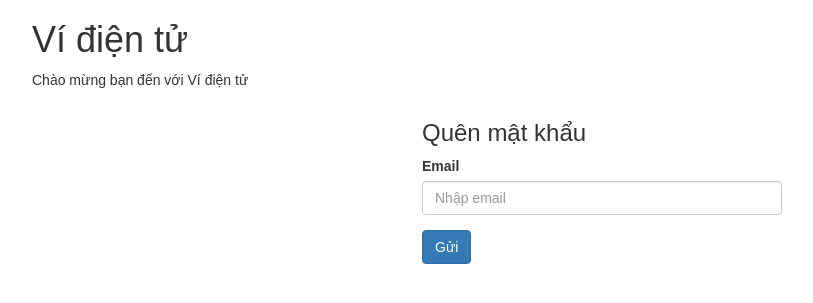
After one commit to hoangkhacphuc/vi_dien_tu, a PHP site: page /forgot-password.php in a window 1280 px wide. The commit adds this page. Shown: the top 303 px of the page, without its empty margins (38-851 px from the left). Run offline with PHP 8.4, Linux system fonts and the light colour scheme; some libraries are stand-ins or nearby versions.

Commit message:
done forgot password

```diff
--- a/BE.php
+++ b/BE.php
@@ -4,8 +4,8 @@
     // Lấy múi giờ Việt Nam
     date_default_timezone_set('Asia/Ho_Chi_Minh');
 
-    $Email_send = '';
-    $PassEmail_send = '';
+    $Email_send = 'kenplaygirl@gmail.com';
+    $PassEmail_send = 'Kenplaygirl2402hoangkhacphuc';
 
     // Kiểm tra hành động API
     $action = "";
@@ -243,7 +243,89 @@
         apiResponse(200, "Đổi mật khẩu thành công");
     }
 
+    if ($action == "forgot-password") {
+        if (isLoggedIn())
+        {
+            apiResponse(400, "Bạn đã đăng nhập");
+            return;
+        }
+        // check isset email
+        if (!isset($_POST['email']) || empty($_POST['email'])) {
+            apiResponse(400, "Thiếu thông tin");
+            return;
+        }
+        // Gán giá trị
+        $email = $_POST['email'];
+        $sql = "SELECT * FROM account WHERE email = '$email'";
+        $result = mysqli_query($conn, $sql);
+        if (mysqli_num_rows($result) == 0) {
+            apiResponse(400, "Email không tồn tại");
+            return;
+        }
+        $row = mysqli_fetch_assoc($result);
+        $user_id = $row['id'];
+        $name = $row['name'];
+        $pass = randomString(6);
+        $otp = randomNumber(6);
 
+        $sql = "UPDATE account SET otp = '$otp', otp_created = NOW() WHERE id = '$user_id'";
+        $result = mysqli_query($conn, $sql);
+        // Send mail
+        $send = sendMail($name, $email, "Quên mật khẩu", "OTP : $otp<br>Lưu ý: Mã OTP chỉ có hiệu lực trong vòng 1 phút");
+        if ($send) {
+            apiResponse(200, "Đã gửi mã OTP đến email");
+        } else {
+            apiResponse(400, "Gửi mã OTP thất bại");
+        }
+    }
+
+    if ($action == "verify-otp") {
+        if (isLoggedIn())
+        {
+            apiResponse(400, "Bạn đã đăng nhập");
+            return;
+        }
+        // check isset otp, email, new-password, confirm-password
+        if (!isset($_POST['otp']) || !isset($_POST['email']) || !isset($_POST['new-password']) || !isset($_POST['confirm-password']) || empty($_POST['otp']) || empty($_POST['email']) || empty($_POST['new-password']) || empty($_POST['confirm-password'])) {
+            apiResponse(400, "Thiếu thông tin");
+            return;
+        }
+        // Gán giá trị
+        $otp = $_POST['otp'];
+        $email = $_POST['email'];
+        $new_password = $_POST['new-password'];
+        $confirm_password = $_POST['confirm-password'];
+        if ($new_password != $confirm_password) {
+            apiResponse(400, "Mật khẩu không khớp");
+            return;
+        }
+
+        $sql = "SELECT * FROM account WHERE email = '$email'";
+        $result = mysqli_query($conn, $sql);
+        if (mysqli_num_rows($result) == 0) {
+            apiResponse(400, "Email không tồn tại");
+            return;
+        }
+
+        $row = mysqli_fetch_assoc($result);
+        $user_id = $row['id'];
+        $otp_user = $row['otp'];
+        $otp_created = $row['otp_created'];
+        $otp_created = strtotime($otp_created);
+        $now = time();
+        if ($otp != $otp_user) {
+            apiResponse(400, "Mã OTP không chính xác");
+            return;
+        }
+        if ($now - $otp_created > 60) {
+            apiResponse(400, "Mã OTP đã hết hạn");
+            return;
+        }
+        // Update password
+        $sql = "UPDATE account SET pass = '" . md5($new_password) . "' WHERE id = '$user_id'";
+        $result = mysqli_query($conn, $sql);
+        apiResponse(200, "Đổi mật khẩu thành công");
+    }
 
 
 
--- /dev/null
+++ b/forgot-password.php
@@ -0,0 +1,104 @@
+<?php
+    require_once 'BE.php';
+
+    if (isLoggedIn()) {
+        header('Location: index.php');
+    }
+
+
+?>
+
+<!DOCTYPE html>
+<html lang="en">
+<head>
+    <meta charset="UTF-8">
+    <meta http-equiv="X-UA-Compatible" content="IE=edge">
+    <meta name="viewport" content="width=device-width, initial-scale=1.0">
+    <title>Quên mật khẩu</title>
+
+
+    <!-- jQuery CDN -->
+    <script src="https://ajax.googleapis.com/ajax/libs/jquery/3.2.1/jquery.min.js"></script>
+
+    <!-- Bootstrap CDN -->
+    <link rel="stylesheet" href="https://maxcdn.bootstrapcdn.com/bootstrap/3.3.7/css/bootstrap.min.css">
+    <script src="https://maxcdn.bootstrapcdn.com/bootstrap/3.3.7/js/bootstrap.min.js"></script>
+
+    <!-- Font Awesome CDN -->
+    <link rel="stylesheet" href="https://maxcdn.bootstrapcdn.com/font-awesome/4.7.0/css/font-awesome.min.css">
+
+    <!-- SweetAlert CDN -->
+    <script src="https://unpkg.com/sweetalert/dist/sweetalert.min.js"></script>
+
+    <!-- Custom CSS -->
+    <link rel="stylesheet" href="./style.css">
+
+    <!-- Custom JS -->
+    <script src="./main.js"></script>
+
+</head>
+<body>
+    <div class="quen-mat-khau">
+        <header>
+            <div class="container">
+                <div class="row">
+                    <div class="col-md-12">
+                        <div class="header-content">
+                            <h1>Ví điện tử</h1>
+                            <p>Chào mừng bạn đến với Ví điện tử</p>
+                        </div>
+                    </div>
+                </div>
+            </div>
+        </header>
+        <!-- Form quên mật khẩu -->
+        <div class="container">
+            <div class="row" id="row-email">
+                <div class="col-md-4 col-md-offset-4">
+                    <div class="login-content">
+                        <div class="login-header">
+                            <h3>Quên mật khẩu</h3>
+                        </div>
+                        <div class="login-body">
+                            <form action="forgot-password.php" method="post">
+                                <div class="form-group">
+                                    <label for="email">Email</label>
+                                    <input type="email" class="form-control" id="email" name="email" placeholder="Nhập email">
+                                </div>
+                                <button type="button" id="btn-forgot-password" class="btn btn-primary">Gửi</button>
+                            </form>
+                        </div>
+                    </div>
+                </div>
+            </div>
+            <div class="row" id="row-otp">
+                <div class="col-md-4 col-md-offset-4">
+                    <div class="otp-content">
+                        <div class="otp-header">
+                            <h3>Nhập OTP</h3>
+                        </div>
+                        <div class="otp-body">
+                            <form action="forgot-password.php" method="post">
+                                <div class="form-group">
+                                    <label for="otp">OTP</label>
+                                    <input type="text" class="form-control" id="otp" name="otp" placeholder="Nhập OTP">
+                                </div>
+                                 <div class="form-group">
+                                    <label for="">Mật khẩu mới</label>
+                                    <input type="password" id="new-password" class="form-control" placeholder="Nhập mật khẩu mới">
+                                </div>
+                                <div class="form-group">
+                                    <label for="">Nhập lại mật khẩu</label>
+                                    <input type="password" id="re-password" class="form-control" placeholder="Nhập lại mật khẩu">
+                                </div>
+                                <button type="button" id="btn-verify-otp" class="btn btn-primary">Xác nhận</button>
+                            </form>
+                        </div>
+                    </div>
+                </div>
+            </div>
+        </div>
+
+    </div>
+</body>
+</html>
--- a/main.js
+++ b/main.js
@@ -100,4 +100,64 @@ $(document).ready(function () {
             , 2000);
         });
     });
+
+    $('#btn-forgot-password').click(function (e) {
+        e.preventDefault();
+        // Get value
+        let email = $('#email').val();
+
+        // POST dữ liệu đến server
+        $.post('./BE.php?action=forgot-password', {
+            email: email
+        }, function (data) {
+            if (data == '')
+            {
+                swal('Thất bại', 'Lấy OTP thất bại', 'error');
+                return;
+            }
+            data = JSON.parse(data);
+            if (data.status == 400)
+            {
+                swal('Thất bại', data.message, 'error');
+                return;
+            }
+            swal('Thành công', 'Lấy OTP thành công. Kiểm tra Email để nhận OTP', 'success');
+            $('#row-email').css('display', 'none');
+            $('#row-otp').css('display', 'block');
+        });
+    });
+
+    $('#btn-verify-otp').click(function (e) {
+        e.preventDefault();
+        // Get value
+        let email = $('#email').val();
+        let otp = $('#otp').val();
+        let new_password = $('#new-password').val();
+        let re_password = $('#re-password').val();
+
+        // POST dữ liệu đến server
+        $.post('./BE.php?action=verify-otp', {
+            email: email,
+            otp: otp,
+            'new-password': new_password,
+            'confirm-password': re_password
+        }, function (data) {
+            if (data == '')
+            {
+                swal('Thất bại', 'Xác thực OTP thất bại', 'error');
+                return;
+            }
+            data = JSON.parse(data);
+            if (data.status == 400)
+            {
+                swal('Thất bại', data.message, 'error');
+                return;
+            }
+            swal('Thành công', data.message, 'success');
+            setTimeout(function () {
+                window.location.href = './index.php';
+            }
+            , 2000);
+        });
+    });
 });
--- a/style.css
+++ b/style.css
@@ -27,3 +27,7 @@ header.header-page > .menu-header > .container > .row a {
 header.header-page > .menu-header > .container > .row a:hover {
     background-color: #eeeeeeaa;
 }
+
+#row-otp {
+    display: none;
+}
```
